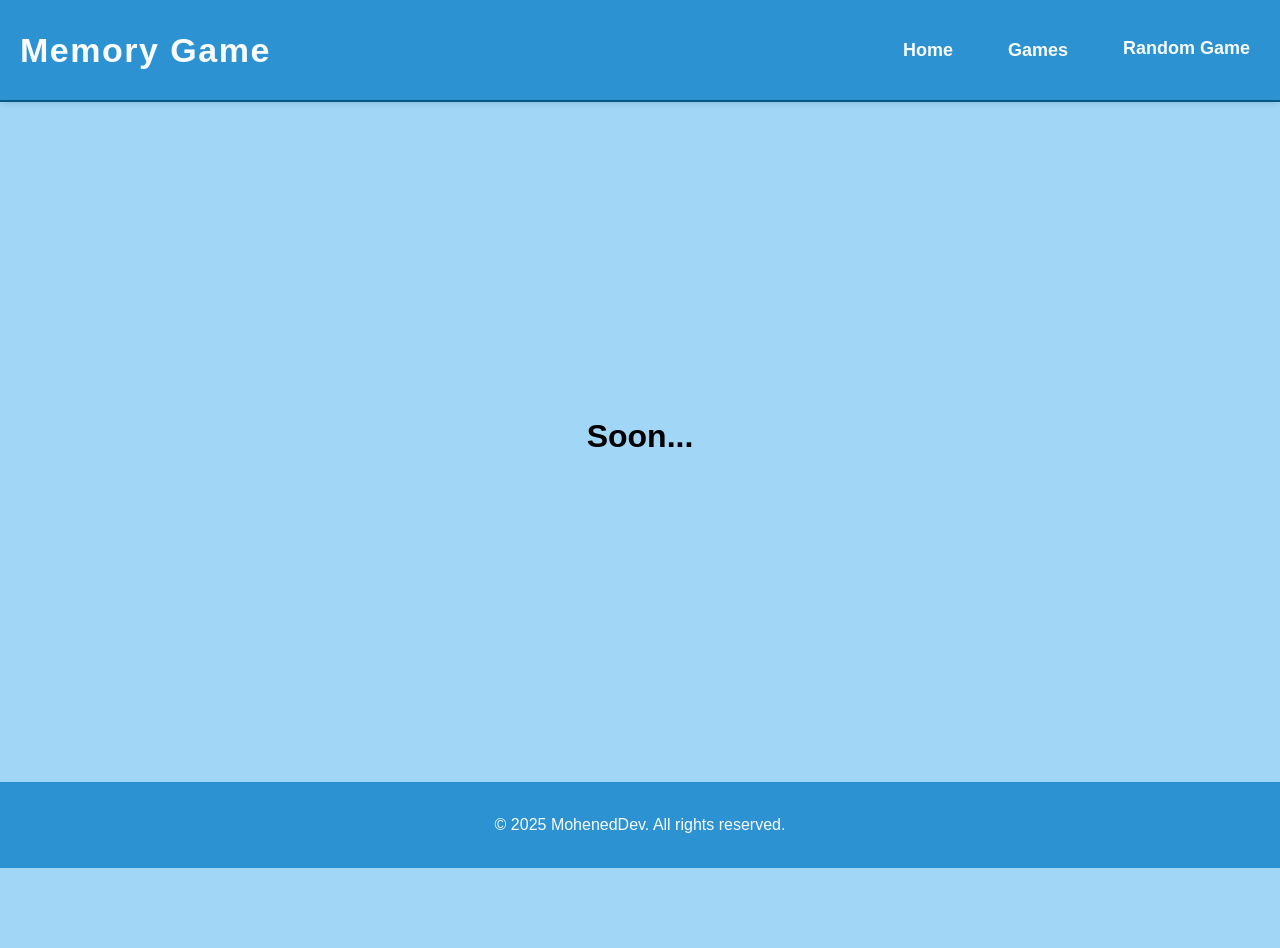
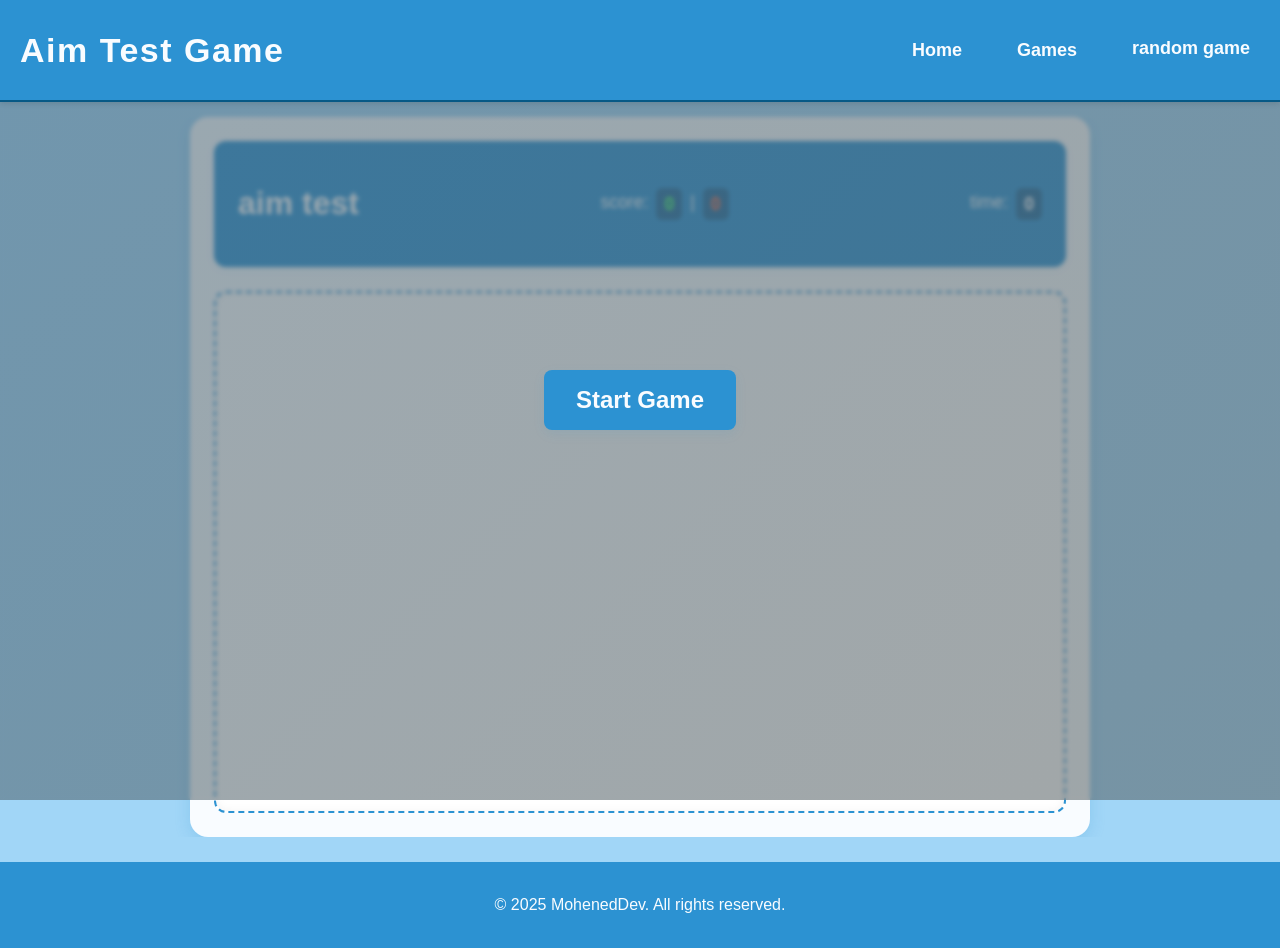
Before and after one commit to MohenedGG/games, a plain HTML site: page pages/aimTest.html in a window 1280 px wide. Before the commit the page ends 868 px from the top, so only its background shows below. Drawn offline with Linux system fonts and the light colour scheme.

Commit message:
Complete the Aim Test game

```diff
--- a/pages/aimTest.html
+++ b/pages/aimTest.html
@@ -9,17 +9,29 @@
 </head>
 <body>
     <header>
-        <h1>Memory Game</h1>
+        <h1>aim test game</h1>
         <nav>
             <ul>
-                <li><a href="../index.html">Home</a></li>
-                <li><a href="../index.html#gamesList">Games</a></li>
-                <li><button class="randomGameBtn">Random Game</button></li>
+                <li><a href="../index.html">home</a></li>
+                <li><a href="../index.html#gamesList">games</a></li>
+                <li><button class="randomGameBtn">random game</button></li>
             </ul>
         </nav>
     </header>
     <main>
-        <h1>Soon...</h1>
+        <div class="gameContainer" id="gameContainer">
+            <div class="score">
+                <h1>aim test</h1>
+                <p>score: <span id="score">0</span> | <span id="wrong">0</span></p>
+                <p>time: <span id="timer">0</span></p>
+            </div>
+            <div class="startButtonCont">
+                <button class="startGameBtn">Start Game</button>
+            </div>
+            <div class="gameBoard" id="gameBoard">
+                <div class="target"></div>
+            </div>
+        </div>
     </main>
     <footer>
         <p>© <span id="deta"></span> MohenedDev. All rights reserved.</p>
--- a/scripts/aimTest.js
+++ b/scripts/aimTest.js
@@ -1,3 +1,61 @@
+"use strict";
+// Start game
+document.querySelector(".startGameBtn").addEventListener("click", function () {
+    this.parentElement.remove();
+    showTarget();
+});
+
+// Main varibles
+let gameBoard = document.querySelector(".gameBoard");
+let maxTargetsShow = 15;
+let howTargetsShow = 0;
+let points = 0;
+let score = document.querySelector("#score");
+let wrong = 0;
+let wrongScore = document.querySelector("#wrong");
+
+// Target logic
+function showTarget() {
+    if (howTargetsShow !== maxTargetsShow) {
+        // Create target and select random posision for it
+        gameBoard.innerHTML += `<div class="target"></div>`;
+        let target = document.querySelector(".target");
+        target.style.top = `${Math.floor(Math.random() * 90)}%`;
+        target.style.left = `${Math.floor(Math.random() * 90)}%`;
+        target.style.display = `block`;
+        let clicked = false;
+
+        // Remove target if clicked it and update points value
+        target.onclick = () => {
+            clicked = true;
+            target.remove();
+            points++;
+            score.innerText = points;
+            showTarget();
+        };
+
+        // Remove target if dont click it and update wrong value
+        setTimeout(() => {
+            if (!clicked) {
+                target.remove();
+                wrong++;
+                wrongScore.innerText = wrong;
+                showTarget();
+            }
+        }, 755);
+
+        howTargetsShow++;
+    } else {
+        // End game and show the score
+        document.querySelector(".gameContainer").innerHTML += `
+    <div class="startButtonCont">
+        <p>You scored ${points}/15 goals</p>
+        <button class="startGameBtn" onclick="location.reload()">restart Game</button>
+    </div>
+    `;
+    }
+}
+
 //random game
 let gamesLinks = ["./XO.html", "./memoryGame.html", "./hangMan.html"];
 let randomGameBtn = document.querySelector(".randomGameBtn");
--- a/styles/aimTest.css
+++ b/styles/aimTest.css
@@ -105,13 +105,122 @@ main {
     display: flex;
     flex-direction: column;
     align-items: center;
-    justify-content: center;
     width: 100%;
-    height: 80vh;
+    height: 90vh;
     background-color: #a1d6f7;
+    color: #f9fcff;
     padding: 0;
     overflow: hidden;
     margin: 0;
+}
+#gameContainer {
+    width: 100%;
+    max-width: 900px;
+    min-height: 100%;
+    margin: 0 auto;
+    padding: 24px;
+    background: #f9fcff;
+    border-radius: 18px;
+    box-shadow: 0 4px 16px rgba(44, 146, 210, 0.2);
+    display: flex;
+    flex-direction: column;
+    align-items: center;
+    gap: 24px;
+    transition: all 0.3s ease;
+    overflow: hidden;
+}
+.startButtonCont {
+    display: flex;
+    flex-direction: column;
+    justify-content: center;
+    align-items: center;
+    width: 100%;
+    height: 100%;
+    position: fixed;
+    top: 0;
+    left: 0;
+    z-index: 999;
+    background: linear-gradient(135deg, #4962718b  0%, #545d5f8b 100%);
+    backdrop-filter: blur(2px);
+}
+.startButtonCont p {
+    color: #f9fcff;
+    font-size: 24px;
+    margin-bottom: 20px;
+}
+.startGameBtn {
+    background: #2c92d2;
+    color: #f9fcff;
+    font-size: 24px;
+    font-weight: bold;
+    border: none;
+    border-radius: 8px;
+    padding: 16px 32px;
+    cursor: pointer;
+    box-shadow: 0 4px 12px rgba(44, 146, 210, 0.1);
+    transition: background 0.3s, transform 0.3s;
+}
+.startGameBtn:hover {
+    background: #1f6f9b;
+    transform: scale(1.05);
+}
+.score {
+    width: 100%;
+    background: #2c92d2;
+    color: #f9fcff;
+    padding: 16px 24px;
+    border-radius: 12px;
+    display: flex;
+    justify-content: space-between;
+    align-items: center;
+    box-shadow: 0 2px 8px rgba(44, 146, 210, 0.1);
+    flex-wrap: wrap;
+    gap: 12px;
+}
+
+.score p {
+    font-size: 1.1rem;
+    margin: 0;
+    display: flex;
+    gap: 8px;
+}
+
+.score span {
+    padding: 2px 8px;
+    border-radius: 6px;
+    background: #256fa1;
+    font-weight: bold;
+}
+
+#score {
+    color: #49f86f;
+}
+
+#wrong {
+    color: #f86c49;
+}
+
+.gameBoard {
+    width: 100%;
+    height: 100%;
+    background-color: #ffffff;
+    border: 2px dashed #2c92d2;
+    border-radius: 12px;
+    position: relative;
+    overflow: hidden;
+    box-shadow: inset 0 0 10px rgba(0,0,0,0.05);
+}
+.target {
+    width: 35px;
+    height: 35px;
+    background-color: #2c92d2;
+    border-radius: 50%;
+    position: absolute;
+    cursor: pointer;
+    box-shadow: 0 0 10px rgba(0, 0, 0, 0.15);
+    top: 50%;
+    left: 90%;
+    display: none;
 }
 /* main end */
 
```
Also changed, not shown: pages/hangMan.html (+4 -4 lines).
